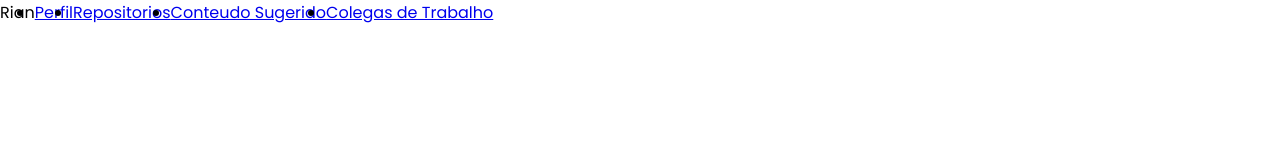
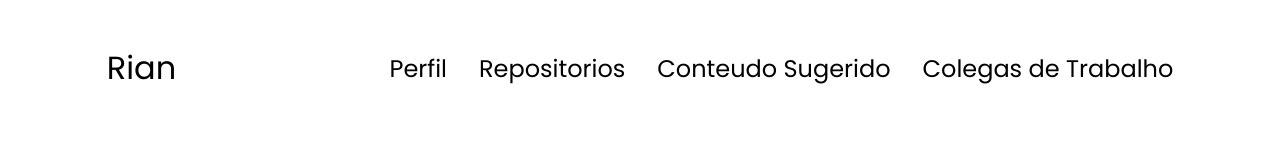
Before and after one commit to rianpuc/sitepessoal, a website: page public/index.html in a window 1280 px wide. Drawn offline with Linux system fonts and the light colour scheme.

Commit message:
navegacao pronta

```diff
--- a/public/assets/css/styles.css
+++ b/public/assets/css/styles.css
@@ -26,3 +26,36 @@
 nav, .nav-itens{
     display: flex;
 }
+
+nav{
+    justify-content: space-around;
+    align-items: center;
+    height: 17vh;
+}
+
+.nav-itens{
+    gap: 2rem;
+    list-style: none;
+    font-size: 1.5rem;
+}
+
+a{
+    color: black;
+    text-decoration: none;
+    text-decoration-color: white;
+}
+
+a:hover{
+    color:grey;
+    text-decoration: underline;
+    text-underline-offset: 1rem;
+    text-decoration-color: rgb(181,181,181);
+}
+
+.nome_nav{
+    font-size: 2rem;
+}
+
+.nome_nav:hover{
+    cursor: default;
+}
```
